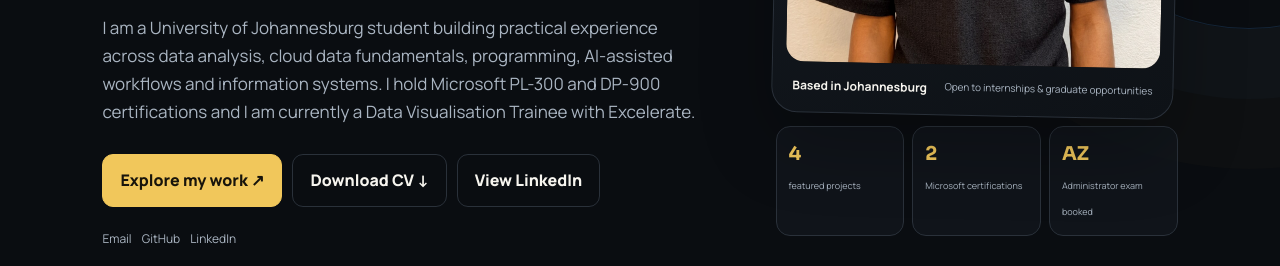
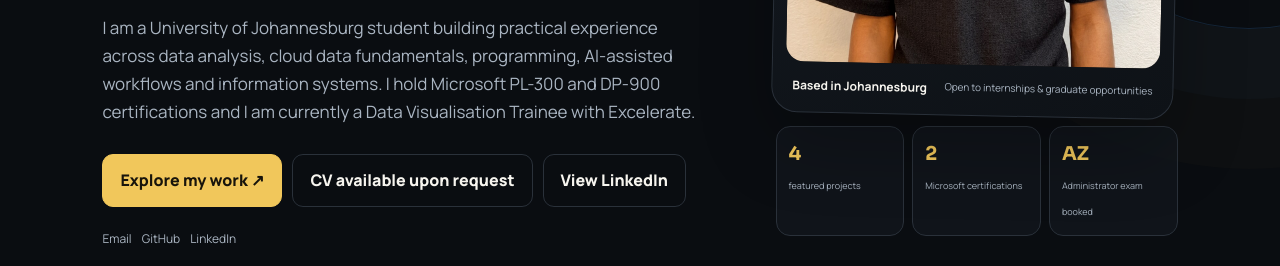
Before and after one commit to Lungelo-gif/tshedza-lungelo-portfolio, a plain HTML site: page index.html in a window 1280 px wide. Shown: the part 534-800 px from the top of the page. Drawn offline with Linux system fonts and the light colour scheme.

Commit message:
Replace public CV download with availability notice

```diff
--- a/index.html
+++ b/index.html
@@ -27,7 +27,7 @@
     <h1>I build with <em>data, code</em> and curiosity.</h1>
     <p class="hero-role">Tshedza Lungelo Mabaso — Information Systems student focused on Data Engineering, Data Science & Analytics.</p>
     <p class="lead">I am a University of Johannesburg student building practical experience across data analysis, cloud data fundamentals, programming, AI-assisted workflows and information systems. I hold Microsoft PL-300 and DP-900 certifications and I am currently a Data Visualisation Trainee with Excelerate.</p>
-    <div class="hero-actions"><a class="btn" href="#projects">Explore my work ↗</a><a class="btn secondary" href="Tshedza_Lungelo_Mabaso_CV.pdf" download="Tshedza_Lungelo_Mabaso_CV.pdf">Download CV ↓</a><a class="btn secondary" href="https://www.linkedin.com/in/lungelo-mabaso-3bb61b306/" target="_blank" rel="noopener">View LinkedIn</a></div>
+    <div class="hero-actions"><a class="btn" href="#projects">Explore my work ↗</a><span class="btn secondary" role="note" aria-label="Curriculum vitae available upon request">CV available upon request</span><a class="btn secondary" href="https://www.linkedin.com/in/lungelo-mabaso-3bb61b306/" target="_blank" rel="noopener">View LinkedIn</a></div>
     <div class="social-row"><a href="mailto:mlungesta@gmail.com">Email</a><a href="https://github.com/Lungelo-gif" target="_blank" rel="noopener">GitHub</a><a href="https://www.linkedin.com/in/lungelo-mabaso-3bb61b306/" target="_blank" rel="noopener">LinkedIn</a></div>
   </div>
   <div class="hero-side">
```
